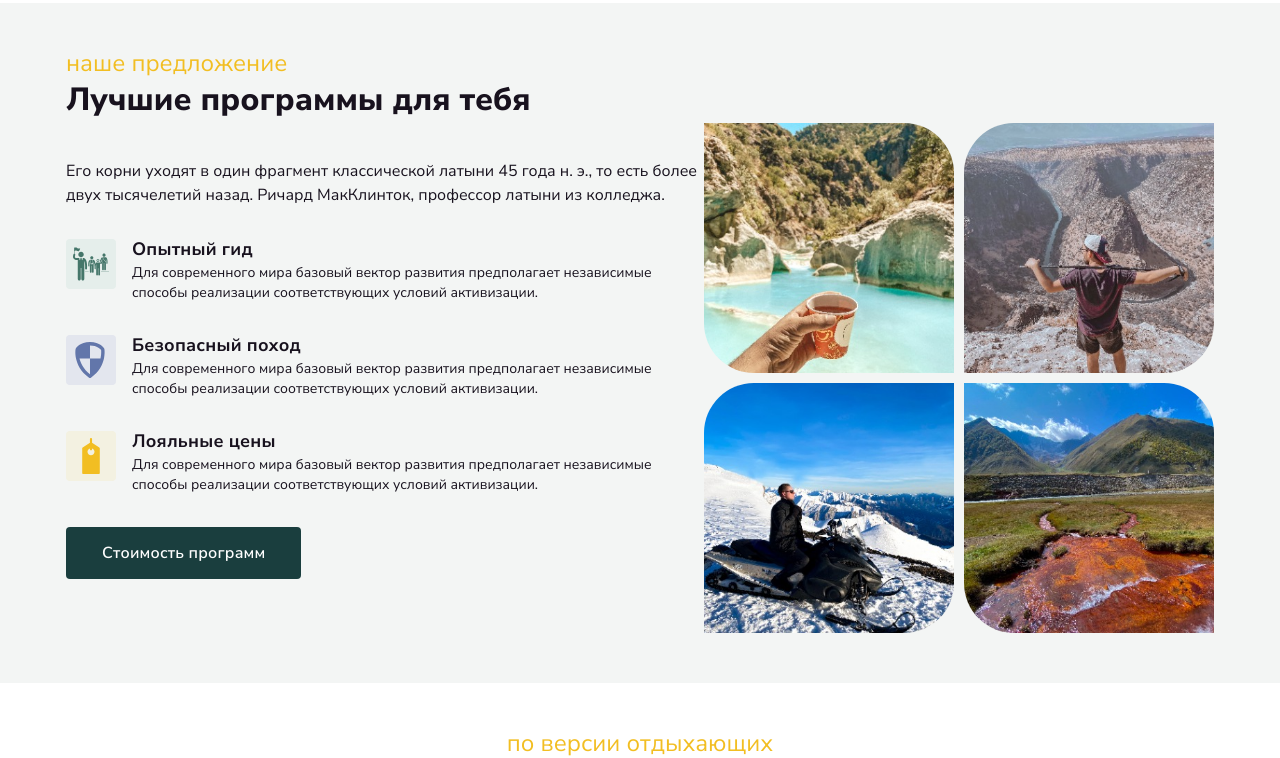
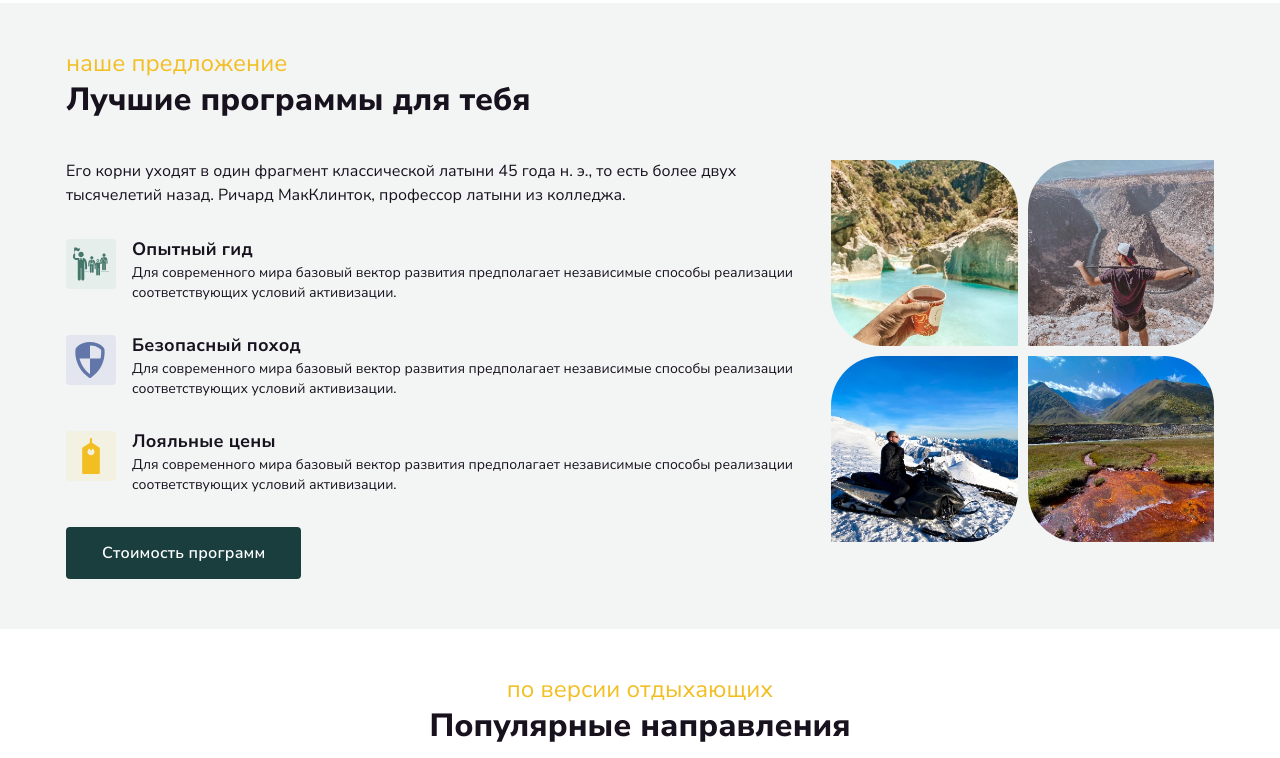
Before and after one commit to Proshka-dev/Rumtibet, a plain HTML site: page index.html in a window 1280 px wide. Shown: the part 1778-2536 px from the top of the page. Drawn offline with nearby package versions, Linux system fonts and the light colour scheme; files whose address does not match are found by name.

Commit message:
До изменения блока about

```diff
--- a/css/style.css
+++ b/css/style.css
@@ -458,7 +458,7 @@ body._lock {
 .popular__image {
 	width: 285px;
 	height: 400px;
-object-fit: cover;
+	object-fit: cover;
 	object-position: center;
 	border-radius: 32px;
 
@@ -1287,50 +1287,47 @@ object-fit: cover;
 	.offer__pic-block {
 		flex: 1;
 		display: grid;
-		/* grid-template: repeat(2, 1fr) / repeat(2, 1fr); */
-		grid-template-columns: 250px 250px;
-		grid-template-rows: 250px 250px;
+		grid-template-columns: repeat(2, 1fr);
 		gap: 10px;
 		margin-top: 120px;
 
 	}
-	.offer__picture-1 {
+	.offer__picture-container1 {
 		border-radius: 0px 50px 0px 50px;
-
-		background-image: url('../img/main/offer_pic_1.jpg');
-		background-repeat: no-repeat;
-		background-position: center;
-		background-size: cover;
-	}
-	.offer__picture-2 {
+		align-self: end;
+		/* border: 3px dashed black; */
+		overflow: hidden;
+	}
+	.offer__picture-container2 {
+		border-radius: 50px 0px 50px 0px;
+		align-self: end;
+		/* border: 3px dashed black; */
+		overflow: hidden;
+	}
+	.offer__picture-container3 {
+		border-radius: 50px 0px 50px 0px;
+		align-self: start;
+		/* border: 3px dashed black; */
+		overflow: hidden;
+	}
+	.offer__picture-container4 {
+		border-radius: 0px 50px 0px 50px;
+		align-self: start;
+		/* border: 3px dashed black; */
+		overflow: hidden;
+	}
+	.offer__picture {
+		position: relative;
+		/* нижним отступом выставляем высоту контейнера (соотношение высоты к ширине) */
+		padding: 0px 0px 100% 0px;
+	}
+	.offer__picture img{
+		position: absolute;
+		top: 0;
+		left: 0;
+		width: 100%;
+		height: 100%;
 		object-fit: cover;
-		object-position: center;
-		border-radius: 50px 0px 50px 0px;
-
-		background-image: url('../img/main/offer_pic_2.jpg');
-		background-repeat: no-repeat;
-		background-position: center;
-		background-size: cover;
-	}
-	.offer__picture-3 {
-		object-fit: cover;
-		object-position: center;
-		border-radius: 50px 0px 50px 0px;
-
-		background-image: url('../img/main/offer_pic_3.jpg');
-		background-repeat: no-repeat;
-		background-position: center;
-		background-size: cover;
-	}
-	.offer__picture-4 {
-		object-fit: cover;
-		object-position: center;
-		border-radius: 0px 50px 0px 50px;
-
-		background-image: url('../img/main/offer_pic_4.jpg');
-		background-repeat: no-repeat;
-		background-position: center;
-		background-size: cover;
 	}
 
 	/* *********************************************************************************** */
@@ -1785,9 +1782,8 @@ object-fit: cover;
 }
 
 
-@media (min-width: 992px) and (max-width: 1199px) {
+/* @media (min-width: 992px) and (max-width: 1199px) {
 	body {
-		/* background-color: red; */
 	}
 	.offer__pic-block {
 		grid-template-columns: 200px 200px;
@@ -1797,13 +1793,12 @@ object-fit: cover;
 }
 @media (min-width: 768px) and (max-width: 991px) {
 	body {
-		/* background-color: green; */
 	}
 	.offer__pic-block {
 		grid-template-columns: 150px 150px;
 		grid-template-rows: 150px 150px;
 	}
-}
+} */
 
 
 /********************************** Тест гридов *****************************/
--- a/index.html
+++ b/index.html
@@ -199,17 +199,25 @@
 					</button>
 				</div>
 				<div class="offer__pic-block">
-					<div class="offer__picture-1">
-						<!-- <img src="img/main/offer_pic_1.jpg" alt=""> -->
+					<div class="offer__picture-container1">
+						<div class="offer__picture">
+							<img src="img/main/offer_pic_1.jpg" alt="">
+						</div>
 					</div>
-					<div class="offer__picture-2">
-						<!-- <img src="img/main/offer_pic_2.jpg" alt=""> -->
+					<div class="offer__picture-container2">
+						<div class="offer__picture">
+							<img src="img/main/offer_pic_2.jpg" alt="">
+						</div>
 					</div>
-					<div class="offer__picture-3">
-						<!-- <img src="img/main/offer_pic_3.jpg" alt=""> -->
+					<div class="offer__picture-container3">
+						<div class="offer__picture">
+							<img src="img/main/offer_pic_3.jpg" alt="">
+						</div>
 					</div>
-					<div class="offer__picture-4">
-						<!-- <img src="img/main/offer_pic_4.jpg" alt=""> -->
+					<div class="offer__picture-container4">
+						<div class="offer__picture">
+							<img src="img/main/offer_pic_4.jpg" alt="">
+						</div>
 					</div>
 				</div>
 			</div>
```
